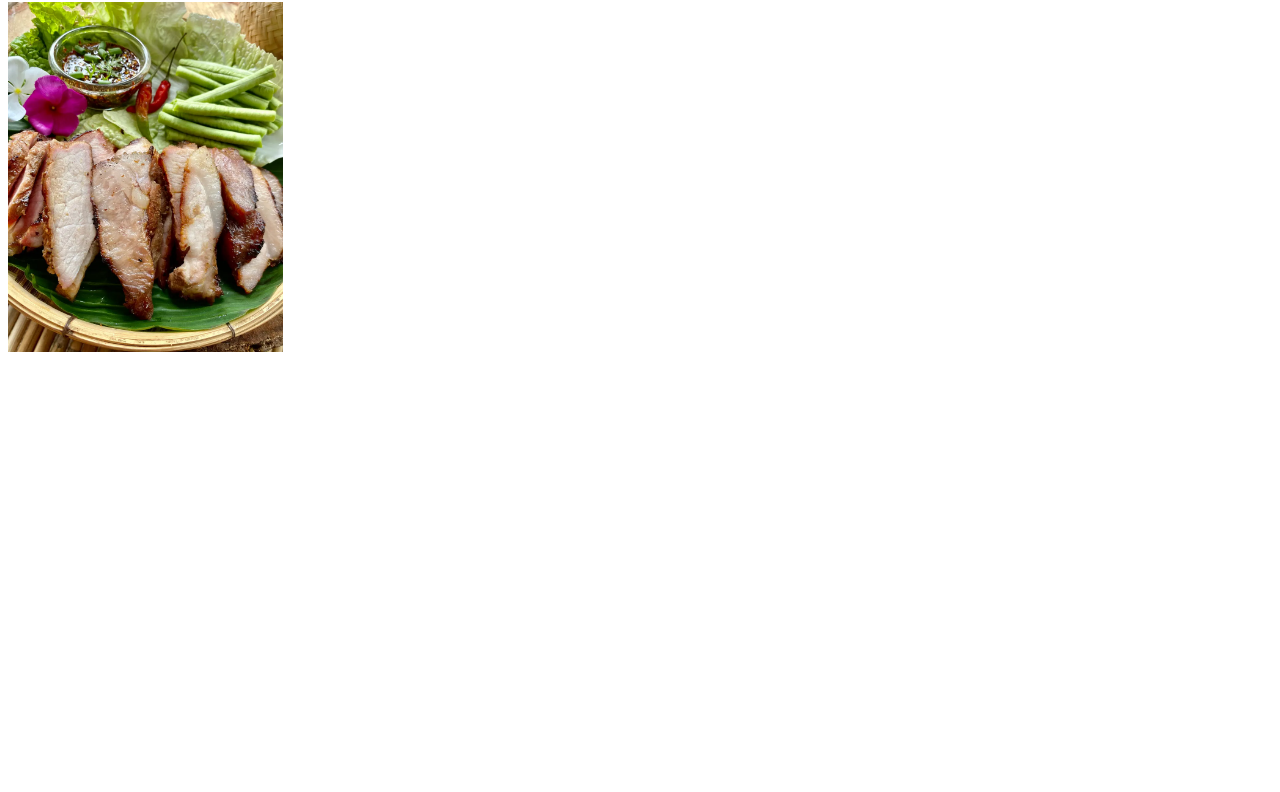
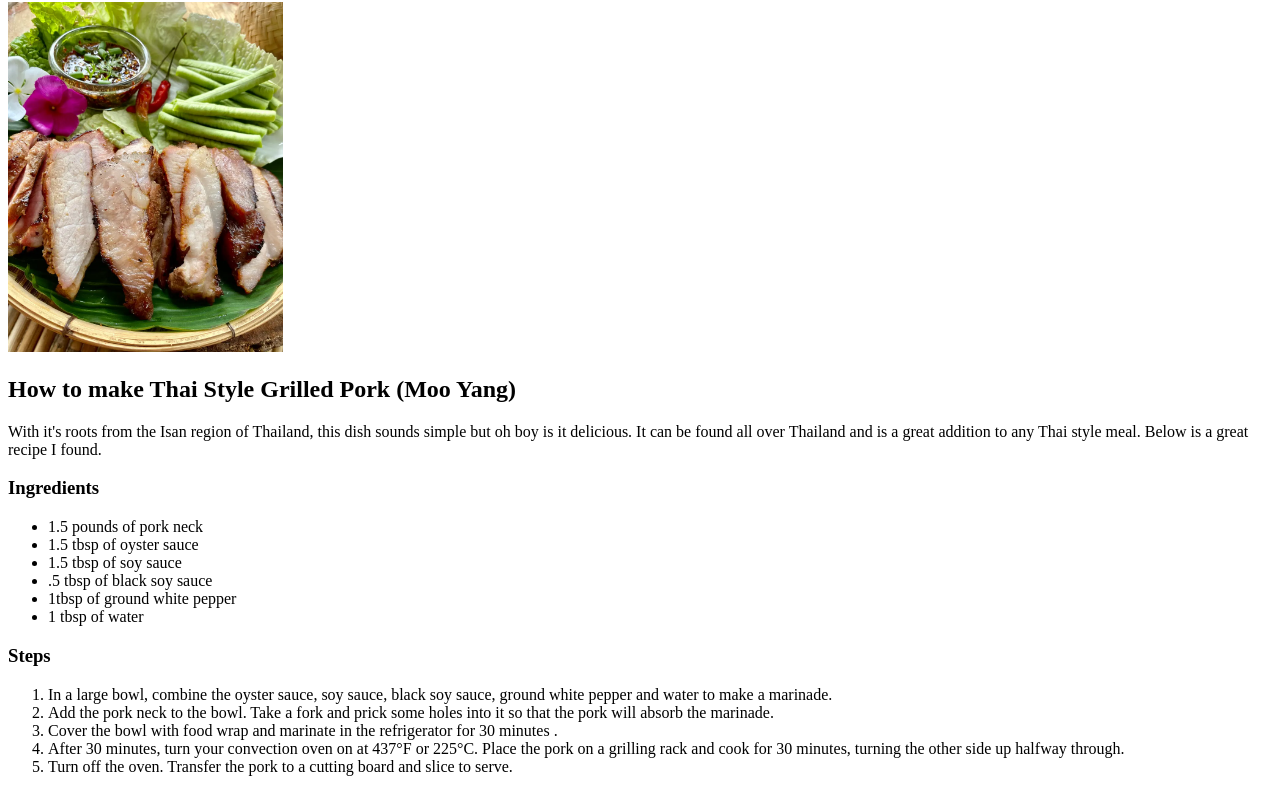
Before and after one commit to jjevi82/odin-recipes, a plain HTML site: page recipes/moo-yang.html in a window 1280 px wide. Shown: the part 78-870 px from the top of the page. Before the commit the page ends 800 px from the top, so only its background shows below. Drawn offline with Linux system fonts and the light colour scheme.

Commit message:
add ingredients and steps to moo-yang.html

```diff
--- a/recipes/moo-yang.html
+++ b/recipes/moo-yang.html
@@ -8,5 +8,28 @@
     <h1>Thai Style Grilled Pork (Moo Yang)</h1>
     <p></p>
     <img src="images/mooyang.jpg" alt="grilled pork" height="350" width="275">
+    <p></p>
+    <h2>How to make Thai Style Grilled Pork (Moo Yang)</h2>
+    <p>With it's roots from the Isan region of Thailand, this dish sounds simple but oh boy is it delicious.
+        It can be found all over Thailand and is a great addition to any Thai style meal. Below is a great
+        recipe I found.</p>
+    <h3>Ingredients</h3>
+        <ul>
+            <li>1.5 pounds of pork neck</li>
+            <li>1.5 tbsp of oyster sauce</li>
+            <li>1.5 tbsp of soy sauce</li>
+            <li>.5 tbsp of black soy sauce</li>
+            <li>1tbsp of ground white pepper</li>
+            <li>1 tbsp of water</li>
+        </ul>
+
+    <h3>Steps</h3>
+        <ol>
+        <li>In a large bowl, combine the oyster sauce, soy sauce, black soy sauce, ground white pepper and water to make a marinade.</li>
+        <li>Add the pork neck to the bowl. Take a fork and prick some holes into it so that the pork will absorb the marinade.</li>
+        <li>Cover the bowl with food wrap and marinate in the refrigerator for 30 minutes .</li>
+        <li>After 30 minutes, turn your convection oven on at 437°F or 225°C. Place the pork on a grilling rack and cook for 30 minutes, turning the other side up halfway through.</li>
+        <li>Turn off the oven. Transfer the pork to a cutting board and slice to serve.</li>
+        </ol>
 </body>
 </html>
```
